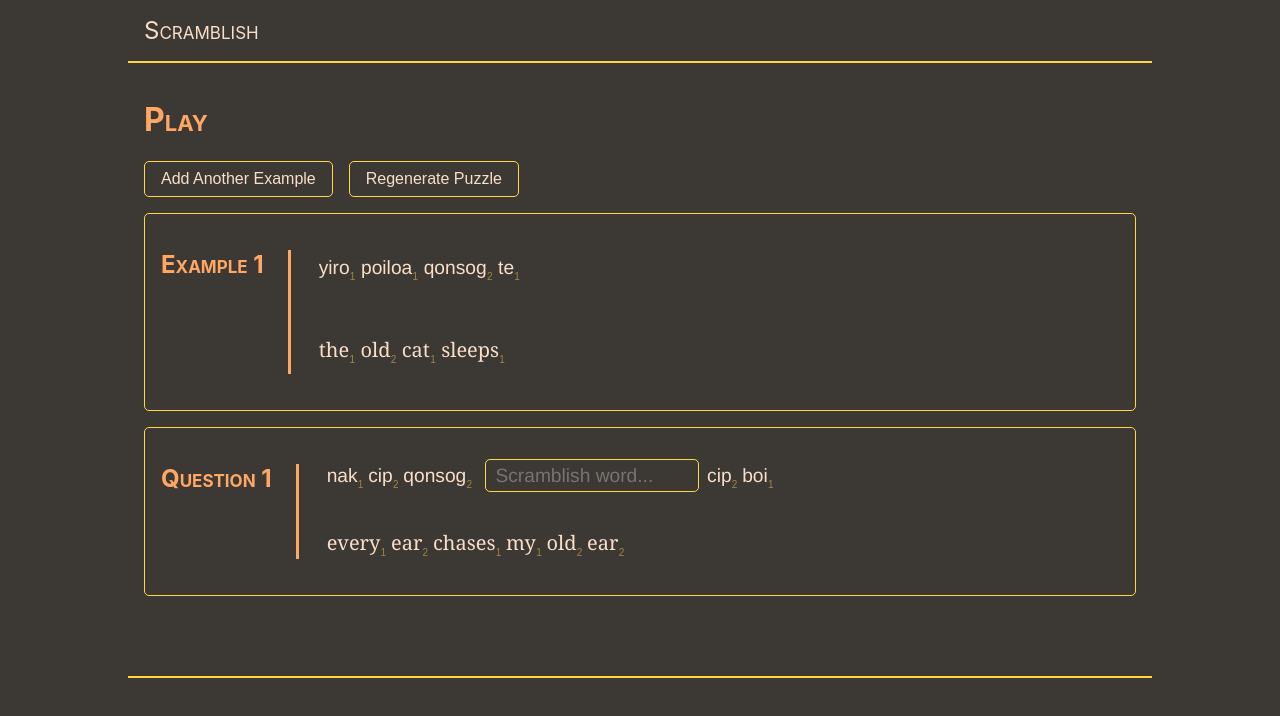
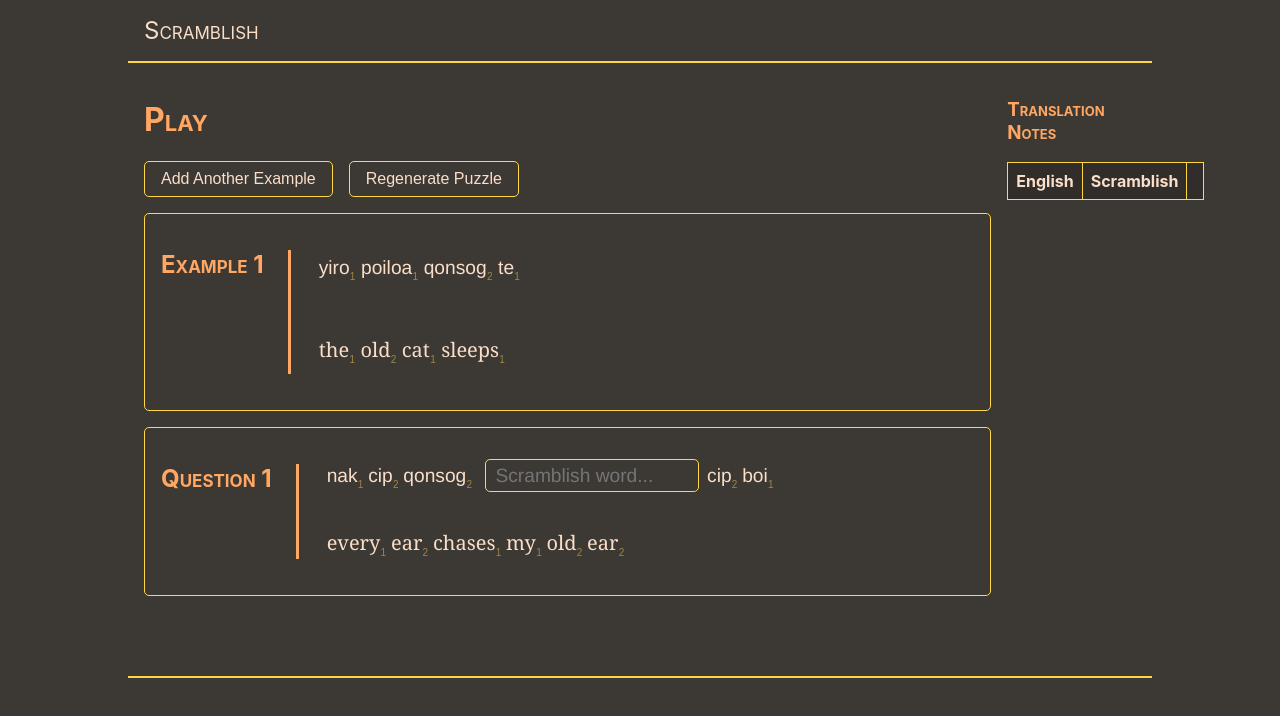
Before and after one commit to eignnx/scramblish, a React (Create React App) app: page /play in a window 1280 px wide. Shown: the top 716 px of the page. Built offline with nearby package versions, Linux system fonts and the light colour scheme; a web font is replaced by a local one.

Commit message:
add TranslationNotes

```diff
--- a/src/pages/PlayPage.css
+++ b/src/pages/PlayPage.css
@@ -1,3 +1,13 @@
+#main-aside-wrapper {
+    display: flex;
+    justify-content: space-between;
+    gap: 1rem;
+}
+
+main {
+    width: 100%;
+}
+
 #section-examples,
 #section-questions {
     border: 1px solid var(--accent-color);
@@ -57,9 +67,13 @@ input[type="text"].blank {
     margin-inline: 0.75ch;
 }
 
-.word-hovered {
+.word-hovered>.word-text {
     text-decoration: underline;
     text-decoration-style: dotted;
+    --glow: rgba(255, 243, 105, 0.1);
+    background: var(--glow);
+    box-shadow: 0 0 10px 0.5rem var(--glow);
+    border-radius: 100%;
 }
 
 .word-marked {
--- a/src/pages/PlayPage.tsx
+++ b/src/pages/PlayPage.tsx
@@ -7,6 +7,7 @@ import { Question } from '../lib/question';
 import { Syntax } from '../lib/syntax-tree';
 import { orthographies, Orthography } from '../lib/orthography';
 import { Random } from '../lib/Random';
+import TranslationNotes from './PlayPage/TranslationNotes';
 
 export type WordHighlight = {
     setHighlight: (lang: Lang, word: string) => void;
@@ -151,9 +152,11 @@ export default function PlayPage({ puzzleParams }: Props) {
     }
 
     function regeneratePuzzle() {
-        setOrtho(Random.choice(orthographies));
-        // setPuzzleGen(new PuzzleGenerator());
+        const newOrtho = Random.choice([...puzzleParams.scriptPool.values()]);
+        setPuzzleGen(new PuzzleGenerator(newOrtho, puzzleParams.initialExampleCount));
+        setOrtho(newOrtho);
         setExamples(puzzleGen.generateTranslations());
+        setQuestions(puzzleGen.generateQuestions());
         setSelectedWords({
             hovered: null,
             marked: {
@@ -164,14 +167,15 @@ export default function PlayPage({ puzzleParams }: Props) {
     }
 
     return (
+        <WordCountContext.Provider value={wordCounts}>
+            <SelectedWordsContext.Provider value={selectedWords}>
+                <div id="main-aside-wrapper">
                     <main>
                         <h1>Play</h1>
                         <section id="play-page-controls">
                             <button onClick={addAnotherExample}>Add Another Example</button>
                             <button onClick={regeneratePuzzle}>Regenerate Puzzle</button>
                         </section>
-            <WordCountContext.Provider value={wordCounts}>
-                <SelectedWordsContext.Provider value={selectedWords}>
                         <section id="section-examples">
                             {examples.map(({ english, scramblish }, i) => (
                                 <div className='example-wrapper' key={`examples-div-${i}`}>
@@ -205,8 +209,13 @@ export default function PlayPage({ puzzleParams }: Props) {
                                 </div>
                             ))}
                         </section>
+                    </main>
+                    <TranslationNotes
+                        setSelectedWords={setSelectedWords}
+                        wordHighlight={wordHighlight}
+                    />
+                </div>
             </SelectedWordsContext.Provider>
         </WordCountContext.Provider>
-        </main>
     );
 };
--- a/src/pages/PlayPage/Sentence.tsx
+++ b/src/pages/PlayPage/Sentence.tsx
@@ -20,9 +20,6 @@ type SentenceProps = {
 
 const Sentence: React.FC<SentenceProps> = ({ lang, words, wordHighlight }) => {
     const [blankContent, setBlankContent] = React.useState('');
-    const wordCounts = React.useContext(WordCountContext);
-    const selectedWords = React.useContext(SelectedWordsContext);
-
     const key = words.map((item) => item.type === 'word' ? item.word : '___').join('-');
     return (
         <p className="sentence" key={`Sentence-p--${key}`}>{words.map((item, i) => {
@@ -42,7 +39,7 @@ const Sentence: React.FC<SentenceProps> = ({ lang, words, wordHighlight }) => {
                     lang={lang}
                     word={word}
                     wordHighlight={wordHighlight}
-                    wordCounts={wordCounts}
+                    showLinkedWord
                 />;
             }
         })}</p >
--- /dev/null
+++ b/src/pages/PlayPage/TranslationNotes.css
@@ -0,0 +1,21 @@
+table {
+    position: fixed;
+    border-collapse: collapse;
+}
+
+table,
+th,
+td {
+    text-align: center;
+    margin: 0;
+    border: 1px solid var(--accent-color);
+}
+
+th {
+    background-color: rgba(0, 0, 0, 0.2);
+}
+
+th,
+td {
+    padding: 0.5rem;
+}
--- /dev/null
+++ b/src/pages/PlayPage/TranslationNotes.tsx
@@ -0,0 +1,64 @@
+import React from 'react';
+import { HighlightInteraction, SelectedWordsContext, SelectedWordState, WordHighlight } from '../PlayPage';
+import './TranslationNotes.css';
+import Word from './Word';
+
+type Props = {
+    setSelectedWords: React.Dispatch<React.SetStateAction<SelectedWordState>>;
+    wordHighlight: WordHighlight;
+};
+
+export default function TranslationNotes({ setSelectedWords, wordHighlight }: Props) {
+    const selectedWords = React.useContext(SelectedWordsContext);
+    const wordPairs: [string, string][] = Object.entries(selectedWords.marked.english)
+        .flatMap(([english, highlightInteraction]) => {
+            if (typeof highlightInteraction === 'object') {
+                const { linkedTo: scramblish } = highlightInteraction;
+                if (scramblish) {
+                    const pair: [string, string] = [english, scramblish];
+                    return [pair];
+                }
+            }
+            return [];
+        });
+
+    return (
+        <aside>
+            <header id="translation-notes-header">
+                <h3>Translation Notes</h3>
+            </header>
+            <table>
+                <thead>
+                    <tr>
+                        <th>English</th>
+                        <th>Scramblish</th>
+                        <th></th>
+                    </tr>
+                </thead>
+                <tbody>
+                    {wordPairs.map(([english, scramblish], i) => (
+                        <tr key={i}>
+                            <td><Word word={english} lang='english' wordHighlight={wordHighlight} /></td>
+                            <td><Word word={scramblish} lang='scramblish' wordHighlight={wordHighlight} /></td>
+                            <td>
+                                <button
+                                    title="Delete this translation pair"
+                                    onClick={() => deleteTranslationPair(english, scramblish)}
+                                >🗙</button>
+                            </td>
+                        </tr>
+                    ))}
+                </tbody>
+            </table>
+        </aside>
+    );
+
+    function deleteTranslationPair(english: string, scramblish: string) {
+        setSelectedWords((prev) => {
+            const newSelected = { hovered: prev.hovered, marked: { english: { ...prev.marked.english }, scramblish: { ...prev.marked.scramblish } } };
+            delete newSelected.marked.english[english];
+            delete newSelected.marked.scramblish[scramblish];
+            return newSelected;
+        });
+    }
+}
--- a/src/pages/PlayPage/Word.tsx
+++ b/src/pages/PlayPage/Word.tsx
@@ -1,21 +1,22 @@
 import React from 'react';
 import { Lang } from '../../App';
-import { HighlightInteraction, SelectedWordsContext, WordCounts, WordHighlight } from '../PlayPage';
+import { HighlightInteraction, SelectedWordsContext, WordCountContext, WordCounts, WordHighlight } from '../PlayPage';
 import cx from 'classnames';
 
 type WordProps = {
     lang: Lang;
     word: string;
     wordHighlight: WordHighlight;
-    wordCounts: WordCounts;
+    showLinkedWord?: boolean;
 };
 
 export default function Word({
     lang, word, wordHighlight: {
         setHighlight, clearHighlight, clickWord, linkWord
-    }, wordCounts,
+    }, showLinkedWord
 }: WordProps) {
     const selectedWords = React.useContext(SelectedWordsContext);
+    const wordCounts = React.useContext(WordCountContext);
 
     const highlightInteraction: HighlightInteraction = selectedWords.marked[lang][word];
     const wordIsMarked = typeof highlightInteraction === 'string';
@@ -55,11 +56,13 @@ export default function Word({
             onMouseEnter={() => setHighlight(lang, word)}
             onMouseLeave={() => clearHighlight(lang, word)}
             onClick={e => handleClick(e, lang, word)}
-        >{word}
-            {wordIsLinked && <span
-                className="linked-word-note"
-                style={{ color: chooseColor(lang, word, linkedWord) }}
-            >({linkedWord})</span>}
+        ><span className="word-text">{word}</span>
+            {wordIsLinked && showLinkedWord && (
+                <span
+                    className="linked-word-note"
+                    style={{ color: chooseColor(lang, word, linkedWord) }}
+                >({linkedWord})</span>
+            )}
         </span>
         <span
             className="word-count"
```
Lines whose indentation alone changed are shown as unchanged.
